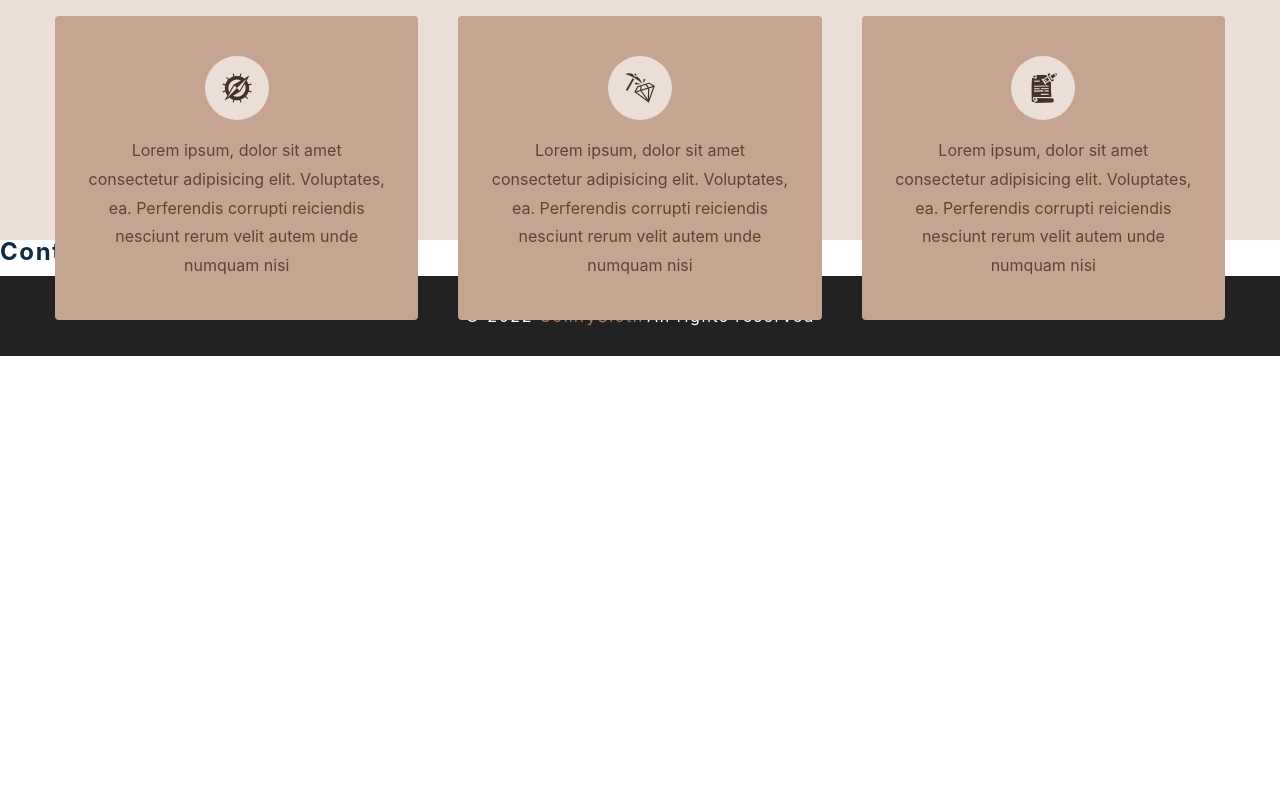
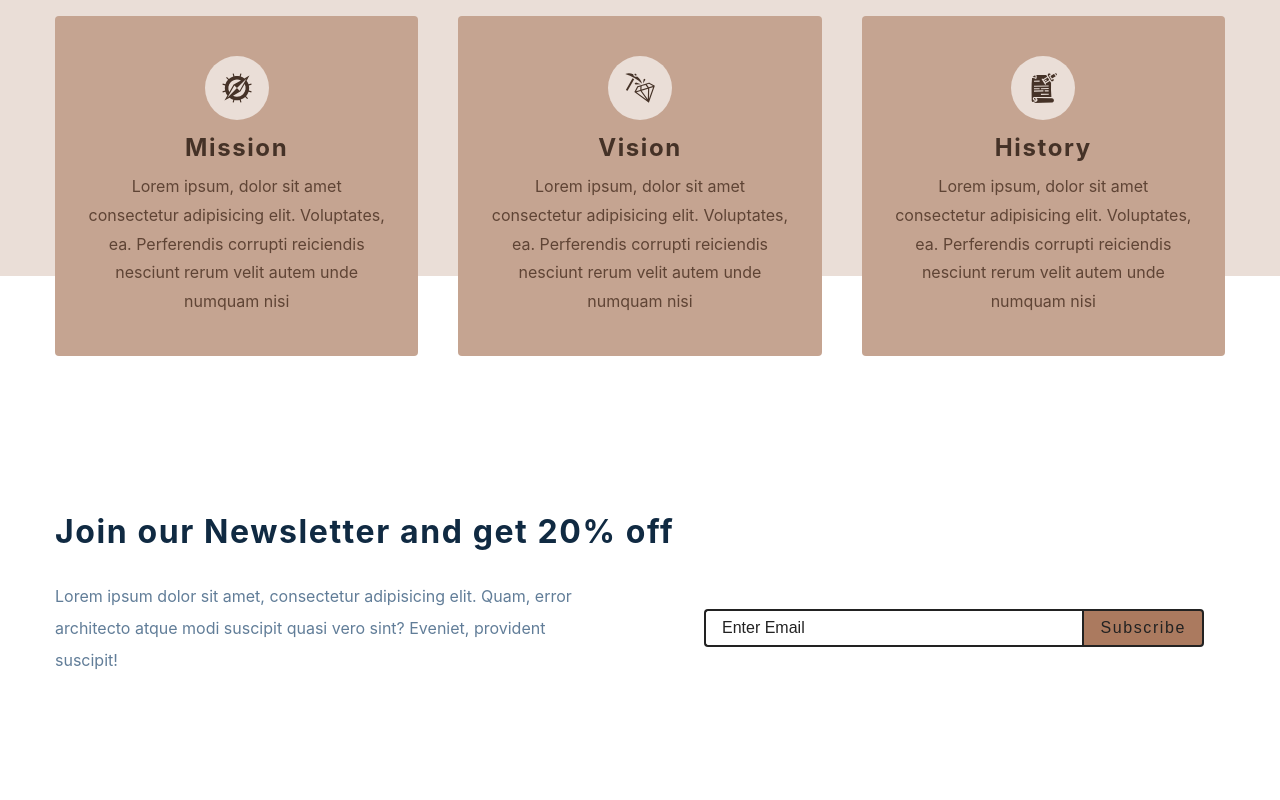
Before and after one commit to vanminhle/ComfySloth_ReactCourse, a React (Create React App) app: page / in a window 1280 px wide. Shown: the part 1060-1860 px from the top of the page. Before the commit the page ends 1416 px from the top, so only its background shows below. Built offline with nearby package versions, Linux system fonts and the light colour scheme; the HTML template or start-up script is replaced by a standard one.

Commit message:
19 - Home Page - Contact

```diff
--- a/src/components/Contact.js
+++ b/src/components/Contact.js
@@ -1,9 +1,33 @@
-import React from 'react'
-import styled from 'styled-components'
+import React from "react";
+import styled from "styled-components";
 
 const Contact = () => {
-  return <h4>contact section</h4>
-}
+  return (
+    <Wrapper>
+      <div className="section-center">
+        <h3>Join our Newsletter and get 20% off</h3>
+        <div className="content">
+          <p>
+            Lorem ipsum dolor sit amet, consectetur adipisicing elit. Quam,
+            error architecto atque modi suscipit quasi vero sint? Eveniet,
+            provident suscipit!
+          </p>
+          <form className="contact-form">
+            <input
+              type="email"
+              className="form-input"
+              placeholder="enter email"
+            />
+            <button type="submit" className="submit-btn">
+              Subscribe
+            </button>
+          </form>
+        </div>
+      </div>
+    </Wrapper>
+  );
+};
+
 const Wrapper = styled.section`
   padding: 5rem 0;
   h3 {
@@ -67,6 +91,6 @@
   @media (min-width: 1280px) {
     padding: 15rem 0;
   }
-`
+`;
 
-export default Contact
+export default Contact;
--- a/src/components/Services.js
+++ b/src/components/Services.js
@@ -23,6 +23,7 @@
             return (
               <article className="service" key={id}>
                 <span className="icon">{icon}</span>
+                <h4>{title}</h4>
                 <p>{text}</p>
               </article>
             );
```
